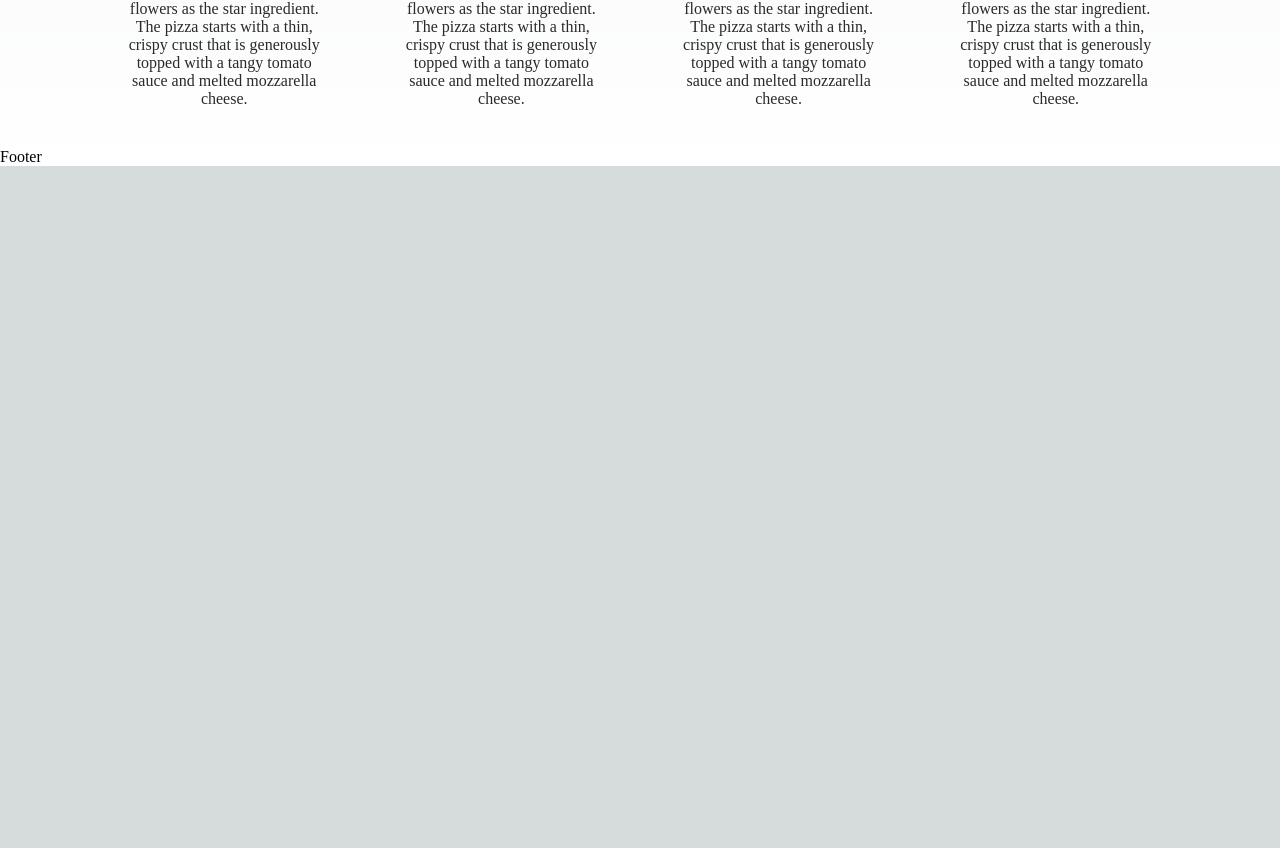
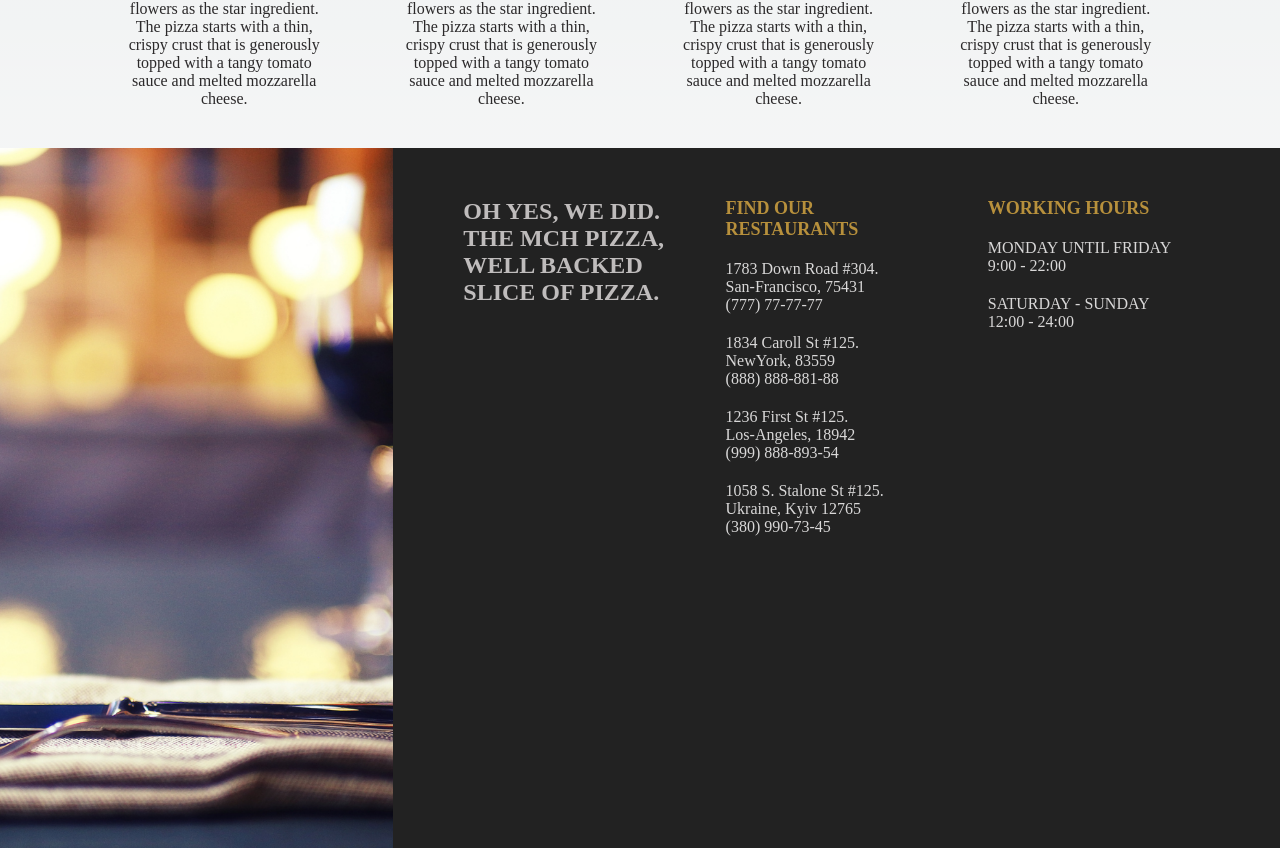
Before and after one commit to Chuloshnikov/pizzastore, a Next.js app: page / in a window 1280 px wide. Shown: the part 1834-2682 px from the top of the page. Before the commit the page ends 2000 px from the top, so only its background shows below. Built offline with nearby package versions, Linux system fonts and the light colour scheme.

Commit message:
Footer Done

```diff
--- a/pages/components/Footer.jsx
+++ b/pages/components/Footer.jsx
@@ -1,9 +1,56 @@
-import React from 'react'
+import React from 'react';
+import Image from 'next/image';
+import styles from '../../styles/Footer.module.css';
 
 const Footer = () => {
   return (
-    <div>Footer</div>
+    <div className={styles.container}>
+      <div className={styles.item}>
+        <Image src="/images/bg.png" layout="fill" alt="bg" objectFit='cover'/>
+      </div>
+      <div className={styles.item}>
+        <div className={styles.card}>
+          <h2 className={styles.motto}>
+            OH YES, WE DID. THE MCH PIZZA, WELL BACKED SLICE OF PIZZA.
+          </h2>
+        </div>
+        <div className={styles.card}>
+          <h1 className={styles.title}>FIND OUR RESTAURANTS</h1>
+          <p className={styles.text}>
+            1783 Down Road #304.
+            <br/> San-Francisco, 75431
+            <br/> (777) 77-77-77
+          </p>
+          <p className={styles.text}>
+            1834 Caroll St #125.
+            <br /> NewYork, 83559
+            <br /> (888) 888-881-88
+          </p>
+          <p className={styles.text}>
+            1236 First St #125.
+            <br /> Los-Angeles, 18942
+            <br /> (999) 888-893-54
+          </p>
+          <p className={styles.text}>
+            1058 S. Stalone St #125.
+            <br /> Ukraine, Kyiv 12765
+            <br /> (380) 990-73-45
+          </p>
+        </div>
+        <div className={styles.card}>
+        <h1 className={styles.title}>WORKING HOURS</h1>
+        <p className={styles.text}>
+          MONDAY UNTIL FRIDAY
+          <br/> 9:00 - 22:00
+        </p>
+        <p className={styles.text}>
+          SATURDAY - SUNDAY
+          <br/> 12:00 - 24:00
+        </p>
+        </div>
+      </div>
+    </div>
   )
 }
 
-export default Footer
+export default Footer;
--- a/pages/index.js
+++ b/pages/index.js
@@ -18,6 +18,7 @@ export default function Home() {
       </Head>
       <Slider/>
       <PizzaList />
+
     </>
   )
 }
--- /dev/null
+++ b/styles/Footer.module.css
@@ -0,0 +1,38 @@
+.container {
+    height: calc(100vh - 100px);
+    background-color: #222222;
+    display: flex;
+}
+
+.item {
+    flex: 1;
+    position: relative;
+    display: flex;
+}
+
+.item:last-child {
+    flex: 2;
+    padding: 50px;
+    justify-content: space-between;
+  }
+
+.card {
+    flex: 1;
+    padding: 0 20px;
+}
+
+
+.title {
+    font-size: 18px;
+    color: #b7903c;
+    margin-bottom: 20px;
+}
+
+.text {
+    color: rgb(217, 216, 216);
+    margin-bottom: 20px;
+}
+
+.motto {
+    color: rgb(191, 188, 188);
+}
```
